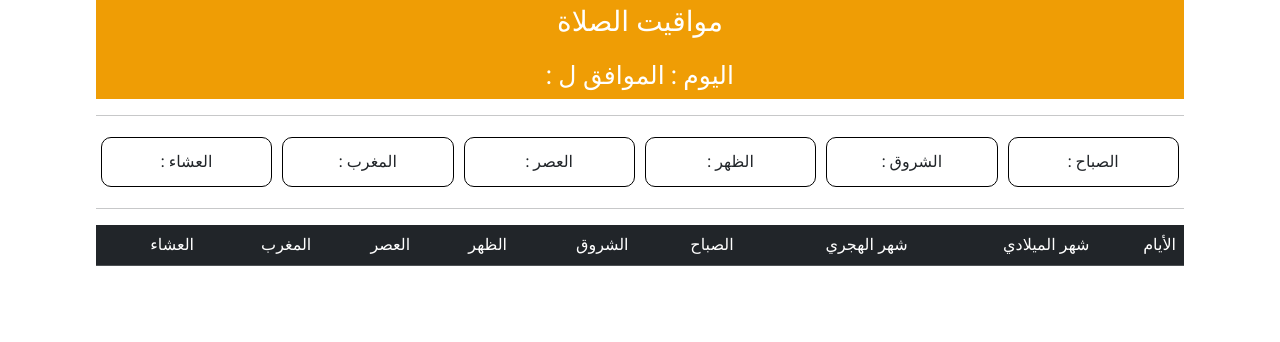
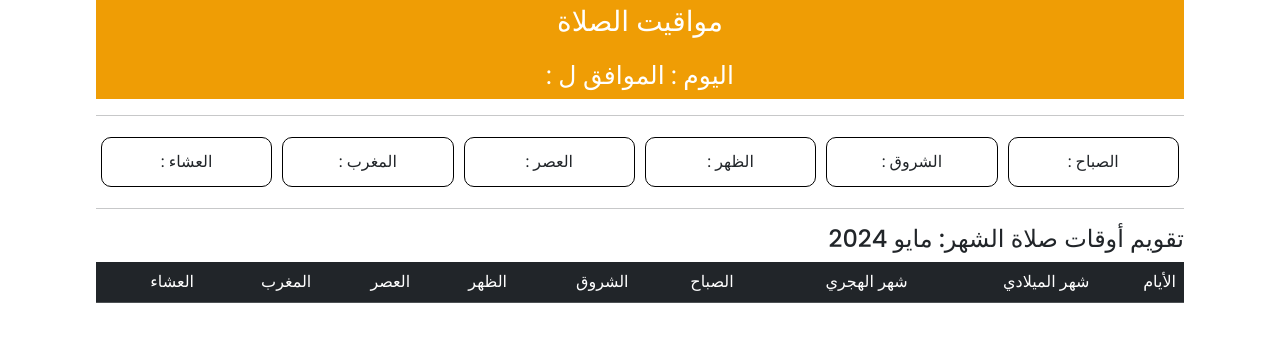
Before and after one commit to med-om/med-om.github.io, a website: page index.html in a window 1280 px wide. Drawn offline with nearby package versions, Linux system fonts and the light colour scheme; no server answers.

Commit message:
Update index.html

```diff
--- a/index.html
+++ b/index.html
@@ -44,6 +44,7 @@
         </div>
         <hr>
         <div class="showPTMonth">
+	<div class="titlePTMonth"><h4>تقويم أوقات صلاة الشهر: مايو 2024</h4></div>
             <table class="table table-hover">
                 <thead>
                     <tr class="table_th table-dark">
```
